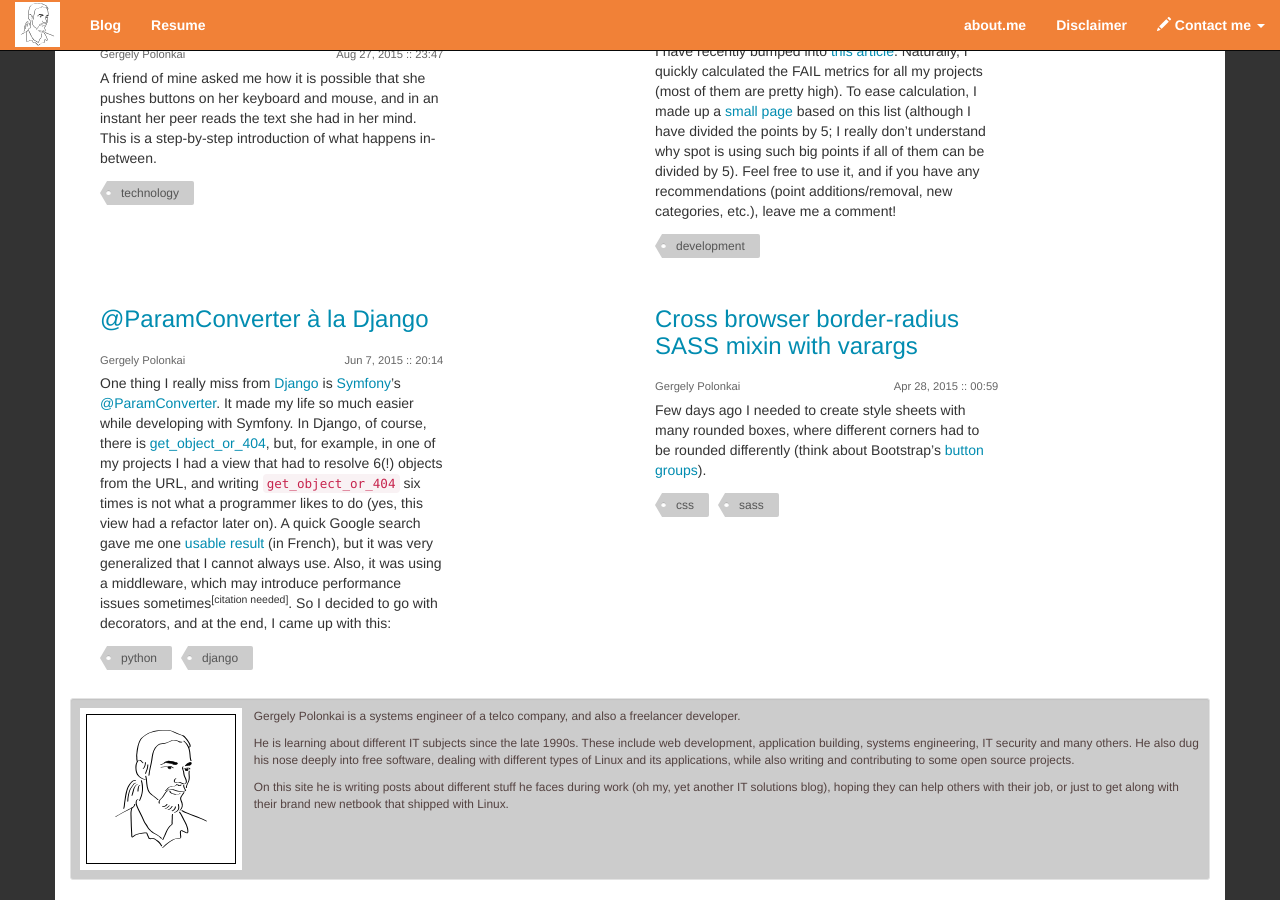
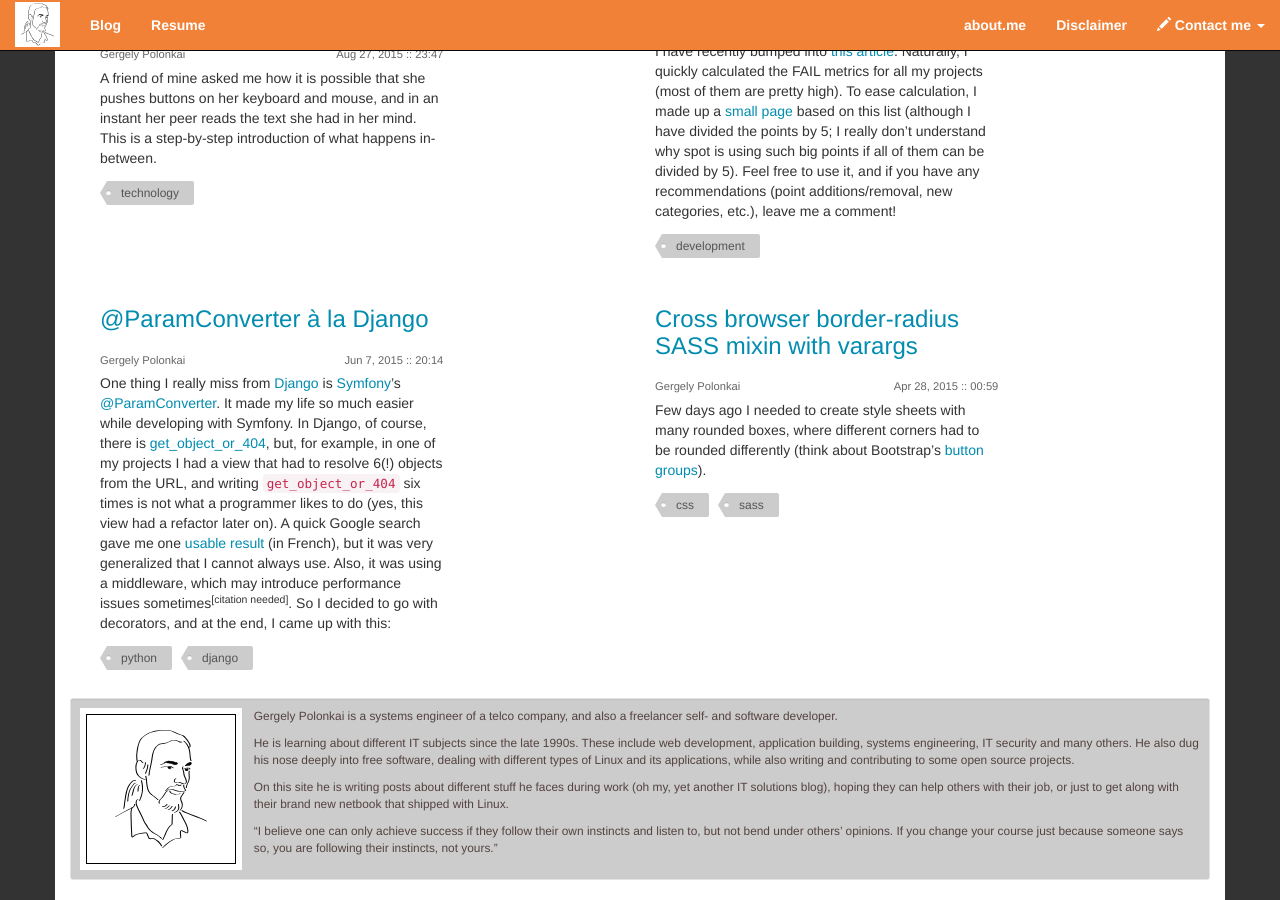
Before and after one commit to gergelypolonkai/gergelypolonkai.github.io, a Jekyll site: the page built from index.html, in a window 1280 px wide and 900 px high, scrolled down 765 px. Built offline with Jekyll 4.4.1, drawn with Linux system fonts in a browser that asks for light colours; nearby versions of some CDN libraries; comment, search, counter and statistics services are not loaded.

Commit message:
Extend the about section

```diff
--- a/_includes/about.html
+++ b/_includes/about.html
@@ -1,6 +1,6 @@
 <p>
     Gergely Polonkai is a systems engineer of a telco company, and
-    also a freelancer developer.
+    also a freelancer self- and software developer.
 </p>
 
 <p>
@@ -18,3 +18,10 @@
     can help others with their job, or just to get along with their
     brand new netbook that shipped with Linux.
 </p>
+
+<p>
+    “I believe one can only achieve success if they follow their own
+    instincts and listen to, but not bend under others’ opinions. If
+    you change your course just because someone says so, you are
+    following their instincts, not yours.”
+</p>
```
